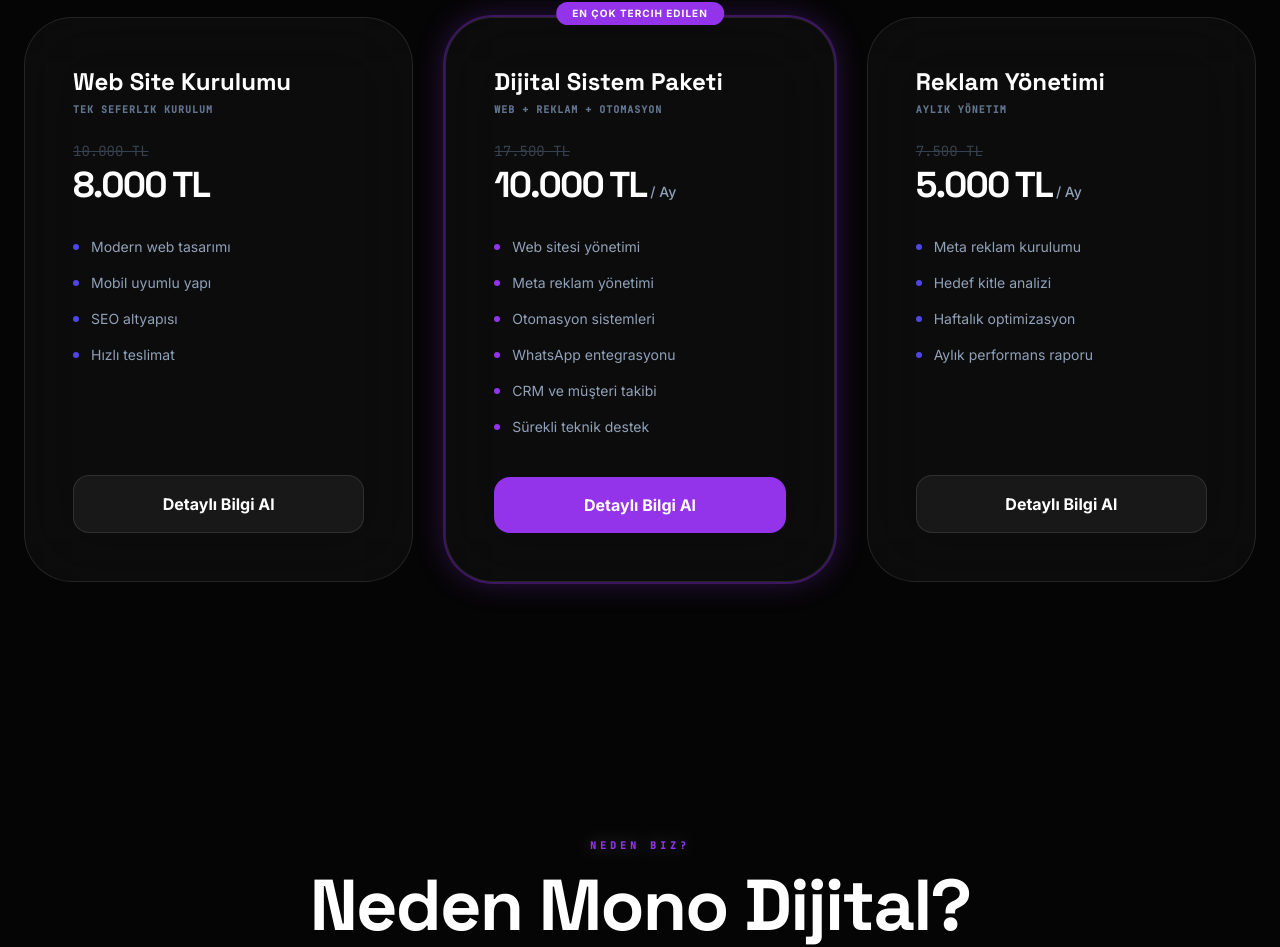
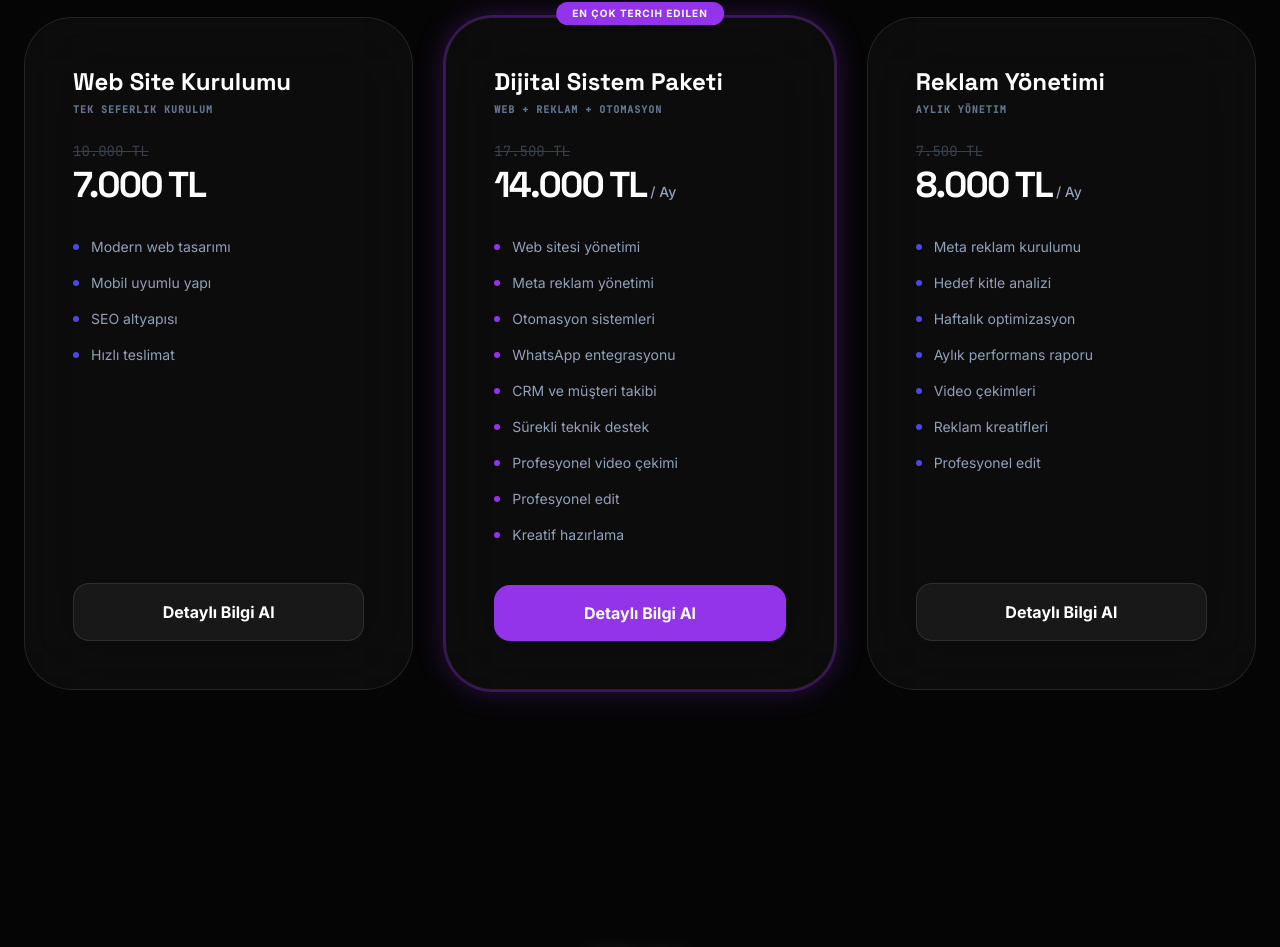
Before and after one commit to eren-17-ai/mono-digital, a React (Vite) app: page / in a window 1280 px wide. Shown: the part 2826-3773 px from the top of the page. Built offline with nearby package versions, Linux system fonts and the light colour scheme.

Commit message:
fiyat güncellemesi

```diff
--- a/src/App.tsx
+++ b/src/App.tsx
@@ -446,7 +446,7 @@ export default function App() {
               {
                 title: "Web Site Kurulumu",
                 oldPrice: "10.000 TL",
-                price: "8.000 TL",
+                price: "7.000 TL",
                 subtitle: "Tek Seferlik Kurulum",
                 features: ["Modern web tasarımı", "Mobil uyumlu yapı", "SEO altyapısı", "Hızlı teslimat"],
                 color: "brand-blue",
@@ -455,10 +455,10 @@ export default function App() {
               {
                 title: "Dijital Sistem Paketi",
                 oldPrice: "17.500 TL",
-                price: "10.000 TL",
+                price: "14.000 TL",
                 period: "/ Ay",
                 subtitle: "Web + Reklam + Otomasyon",
-                features: ["Web sitesi yönetimi", "Meta reklam yönetimi", "Otomasyon sistemleri", "WhatsApp entegrasyonu", "CRM ve müşteri takibi", "Sürekli teknik destek"],
+                features: ["Web sitesi yönetimi", "Meta reklam yönetimi", "Otomasyon sistemleri", "WhatsApp entegrasyonu", "CRM ve müşteri takibi", "Sürekli teknik destek", "Profesyonel video çekimi", "Profesyonel edit", "Kreatif hazırlama"],
                 highlight: true,
                 color: "brand-purple",
                 whatsapp: "https://wa.me/905055784272?text=Merhaba,%20Dijital%20Sistem%20Paketi%20hakk%C4%B1nda%20detayl%C4%B1%20bilgi%20almak%20istiyorum."
@@ -466,10 +466,10 @@ export default function App() {
               {
                 title: "Reklam Yönetimi",
                 oldPrice: "7.500 TL",
-                price: "5.000 TL",
+                price: "8.000 TL",
                 period: "/ Ay",
                 subtitle: "Aylık Yönetim",
-                features: ["Meta reklam kurulumu", "Hedef kitle analizi", "Haftalık optimizasyon", "Aylık performans raporu"],
+                features: ["Meta reklam kurulumu", "Hedef kitle analizi", "Haftalık optimizasyon", "Aylık performans raporu", "Video çekimleri", "Reklam kreatifleri", "Profesyonel edit"],
                 color: "brand-blue",
                 whatsapp: "https://wa.me/905055784272?text=Merhaba,%20Reklam%20Y%C3%B6netimi%20paketi%20hakk%C4%B1nda%20detayl%C4%B1%20bilgi%20almak%20istiyorum."
               }
```
